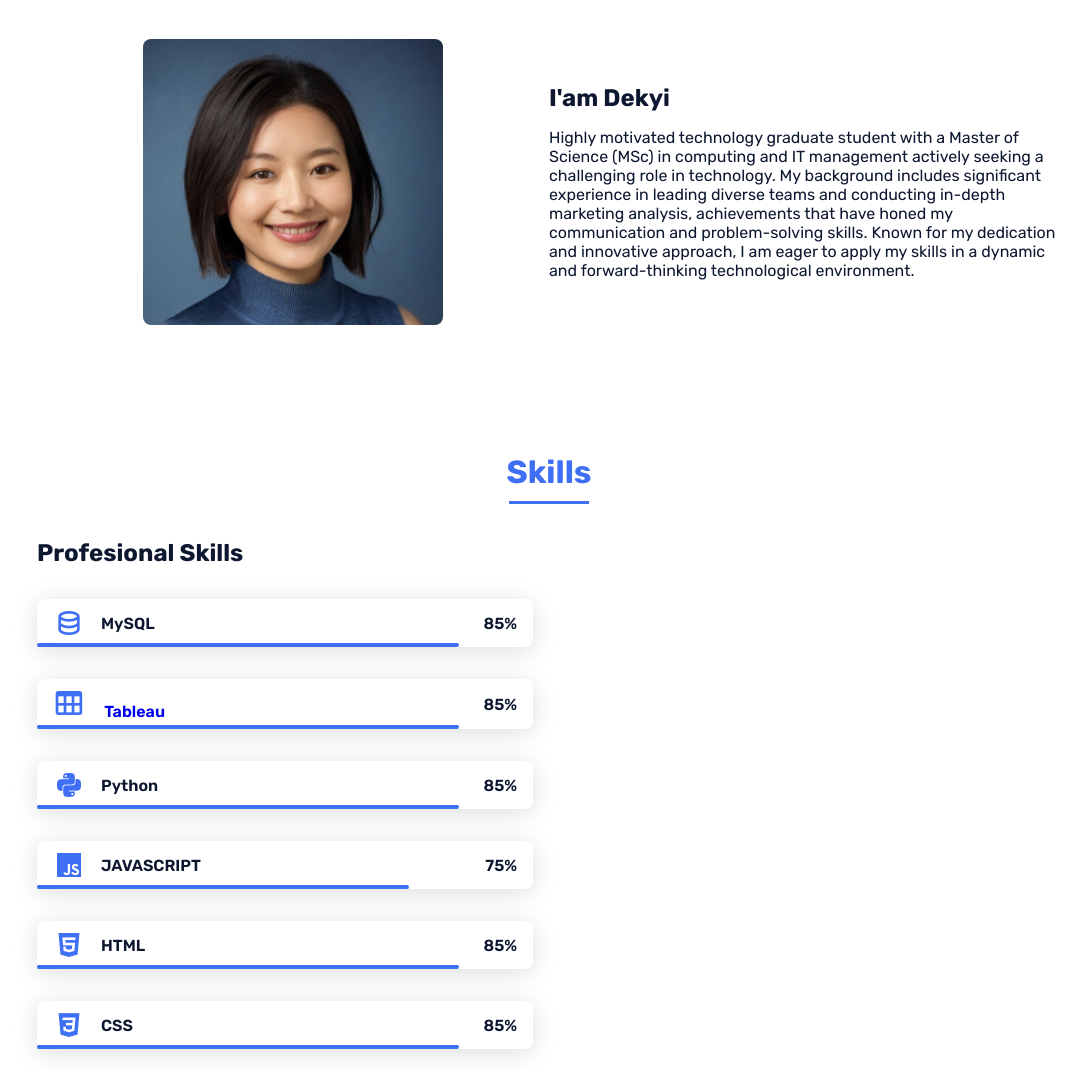
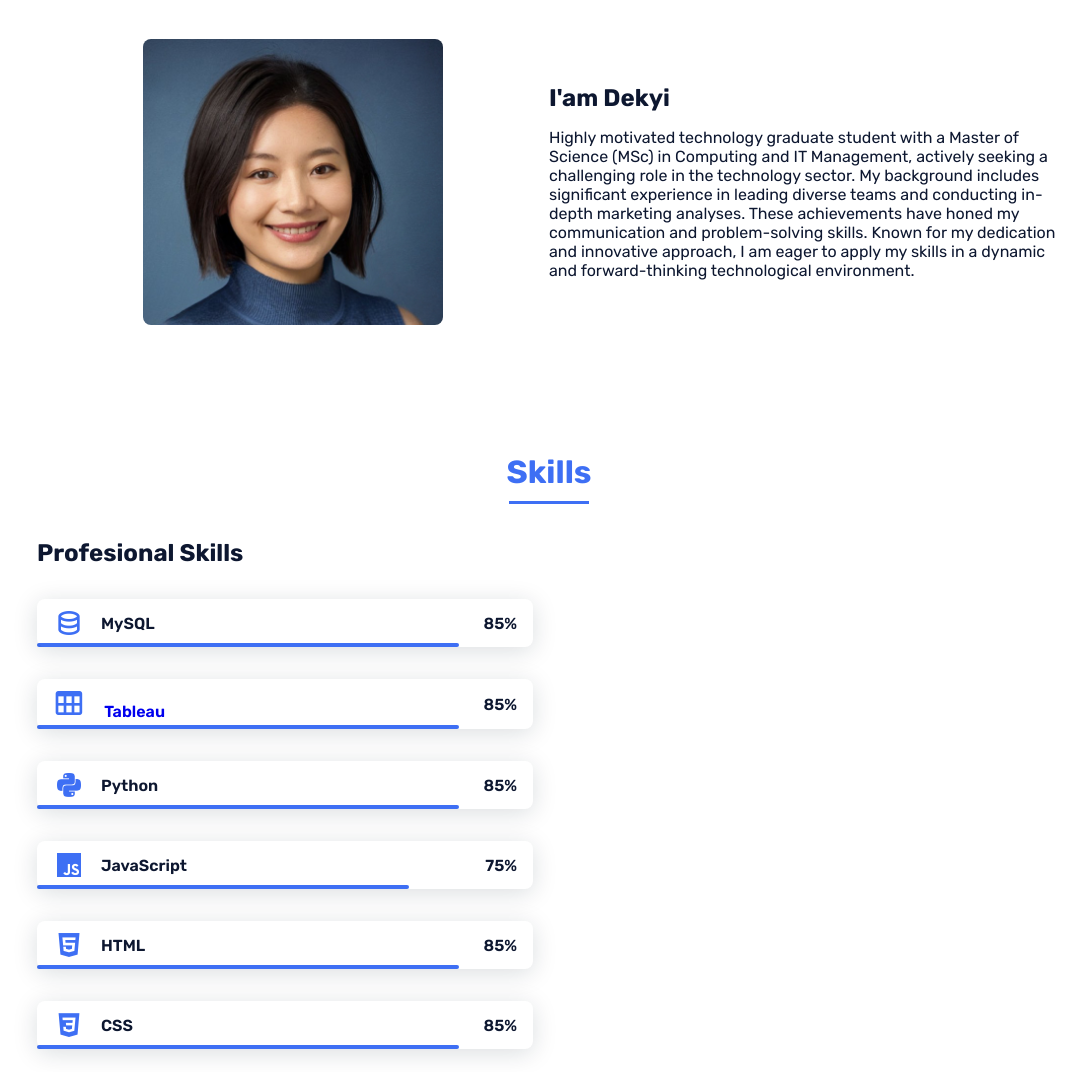
Before and after one commit to Tikii0617/tikii0617.github.io, a plain HTML site: page index.html in a window 1280 px wide. Shown: the part 780-1852 px from the top of the page, without its empty margins (91-1177 px from the left). Drawn offline with nearby package versions, Linux system fonts and the light colour scheme.

Commit message:
Update index.html

```diff
--- a/index.html
+++ b/index.html
@@ -78,12 +78,12 @@
                     <div>
                         <h2 class="about__subtitle">I'am Dekyi</h2>
                         <p class="about__text">
-                            Highly motivated technology graduate student with a Master of Science (MSc) in
-                            computing and IT management actively seeking a challenging role in technology.
-                            My background includes significant experience in leading diverse teams and conducting
-                            in-depth marketing analysis, achievements that have honed my communication and
-                            problem-solving skills. Known for my dedication and innovative approach,
+                            Highly motivated technology graduate student with a Master of Science (MSc) in Computing and IT Management,
+                            actively seeking a challenging role in the technology sector.
+                            My background includes significant experience in leading diverse teams and conducting in-depth marketing analyses.
+                            These achievements have honed my communication and problem-solving skills. Known for my dedication and innovative approach,
                             I am eager to apply my skills in a dynamic and forward-thinking technological environment.
+
                         </p>
                     </div>
                 </div>
@@ -147,7 +147,7 @@
                                 <div class="skills__data">
                                     <div class="skills__names">
                                         <i class='bx bxl-javascript skills__icon' ></i>
-                                        <span class="skills__name">JAVASCRIPT</span>
+                                        <span class="skills__name">JavaScript</span>
                                     </div>
                                     <div class="skills__bar skills__js">
 
```
